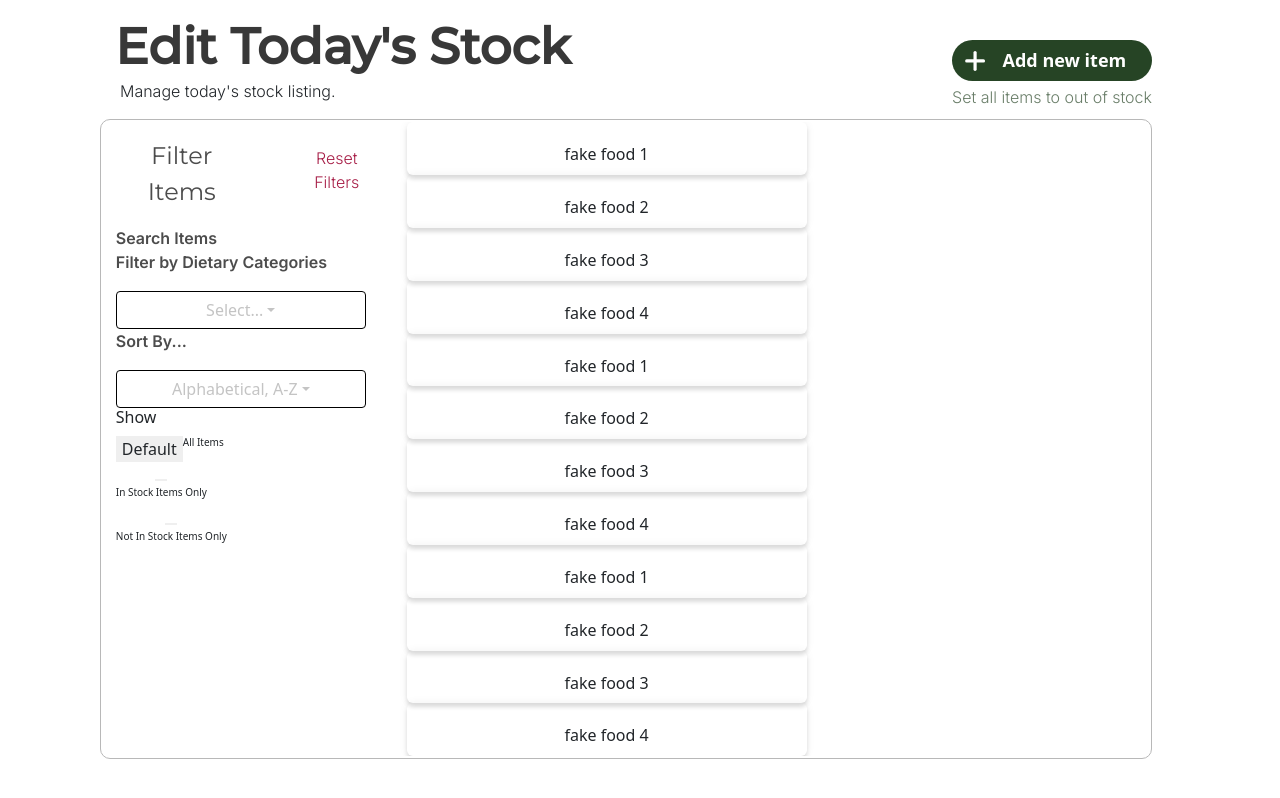
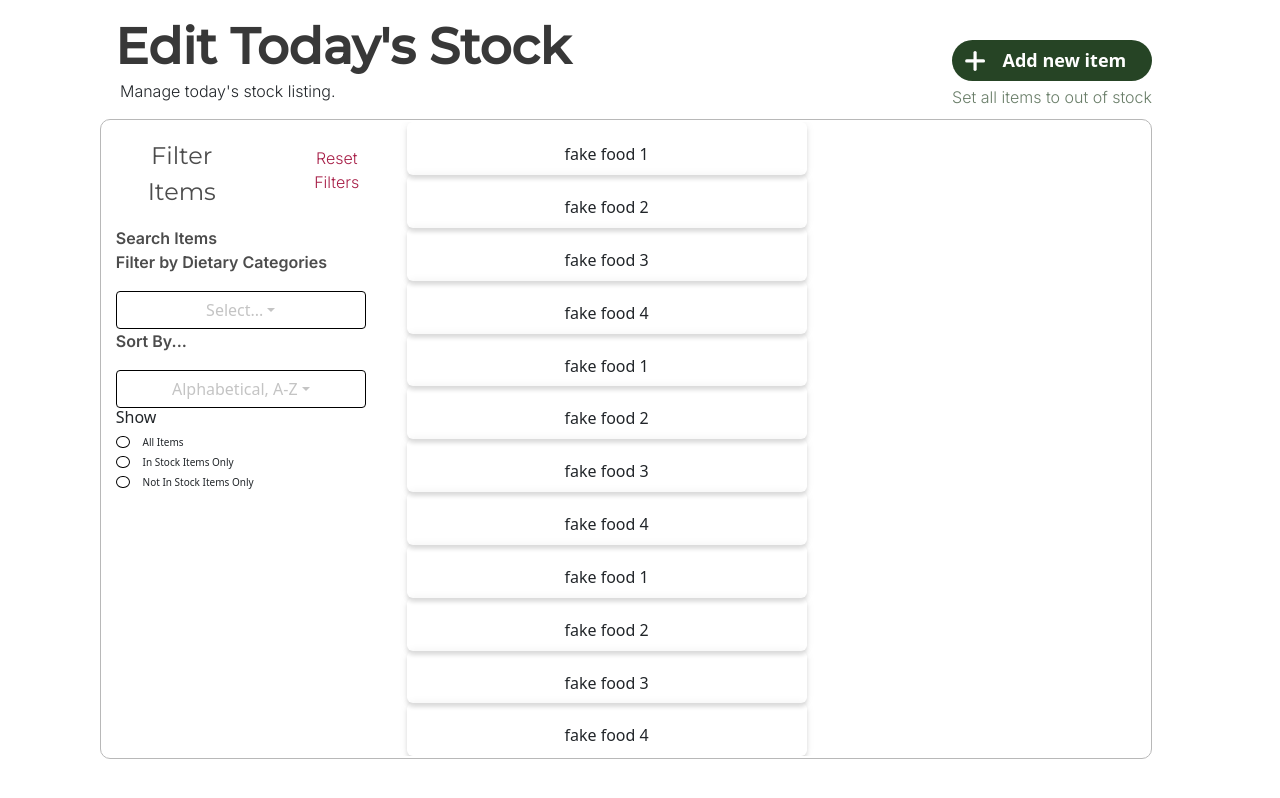
Before and after one commit to codebase-berkeley/berkeley-food-pantry, a React (Create React App) app in the folder client/: page / in a window 1280 px wide. Built offline with nearby package versions, Linux system fonts and the light colour scheme.

Commit message:
added show btn components, need more styling, when on click

```diff
--- a/client/src/stock_listing_user.css
+++ b/client/src/stock_listing_user.css
@@ -160,15 +160,56 @@ p#filterControlLabel {
     display: flex;
     flex-direction: row;
     justify-content: flex-end;
+
+}
+.secondRow {
+    display: flex;
+    flex-direction: row;
+    justify-content: flex-end;
+}
+.thirdRow {
+    display: flex;
+    flex-direction: row;
+    justify-content: flex-end;
 }
 .firstRow h1 {
+    padding-left: 1vw;
     font-size: 10px;
 }
 .secondRow h1 {
+    padding-left: 1vw;
+    font-size: 10px;
+
+}
+.thirdRow h1 {
+    padding-left: 1vw;
     font-size: 10px;
 }
-.thirdRow h1 {
-    font-size: 10px;
+.firstRow .allItemBtn {
+    display: block;
+    background-color: white;
+    height: 1vw;
+    width: 1vw;
+    border-radius: 50%;
+    border: 1px solid black;
+}
+.secondRow .stockBtn {
+    display: block;
+    background-color: white;
+    height: 1vw;
+    width: 1vw;
+    border-radius: 50%;
+    border: 1px solid black;
+
+}
+.thirdRow .noStockBtn {
+    display: block;
+    background-color: white;
+    height: 1vw;
+    width: 1vw;
+    border-radius: 50%;
+    border: 1px solid black;
+
 }
 
 .searchBox{
--- a/client/src/stock_listing_user.js
+++ b/client/src/stock_listing_user.js
@@ -86,15 +86,15 @@ function StockListingUser() {
 
                         <h6>Show</h6>
                         <div className = "firstRow">
-                            <button className = "allItemBtn"> Default </button>
+                            <button className = "allItemBtn"></button>
                             <h1>All Items</h1>
                         </div>
                         <div className = "secondRow">
-                            <button></button>
+                            <button className = "stockBtn"> </button>
                             <h1>In Stock Items Only</h1>
                         </div>
                         <div className = "thirdRow">
-                            <button></button>
+                            <button className = "noStockBtn"></button>
                             <h1>Not In Stock Items Only</h1>
                         </div>
                         {/* <ul>
```
